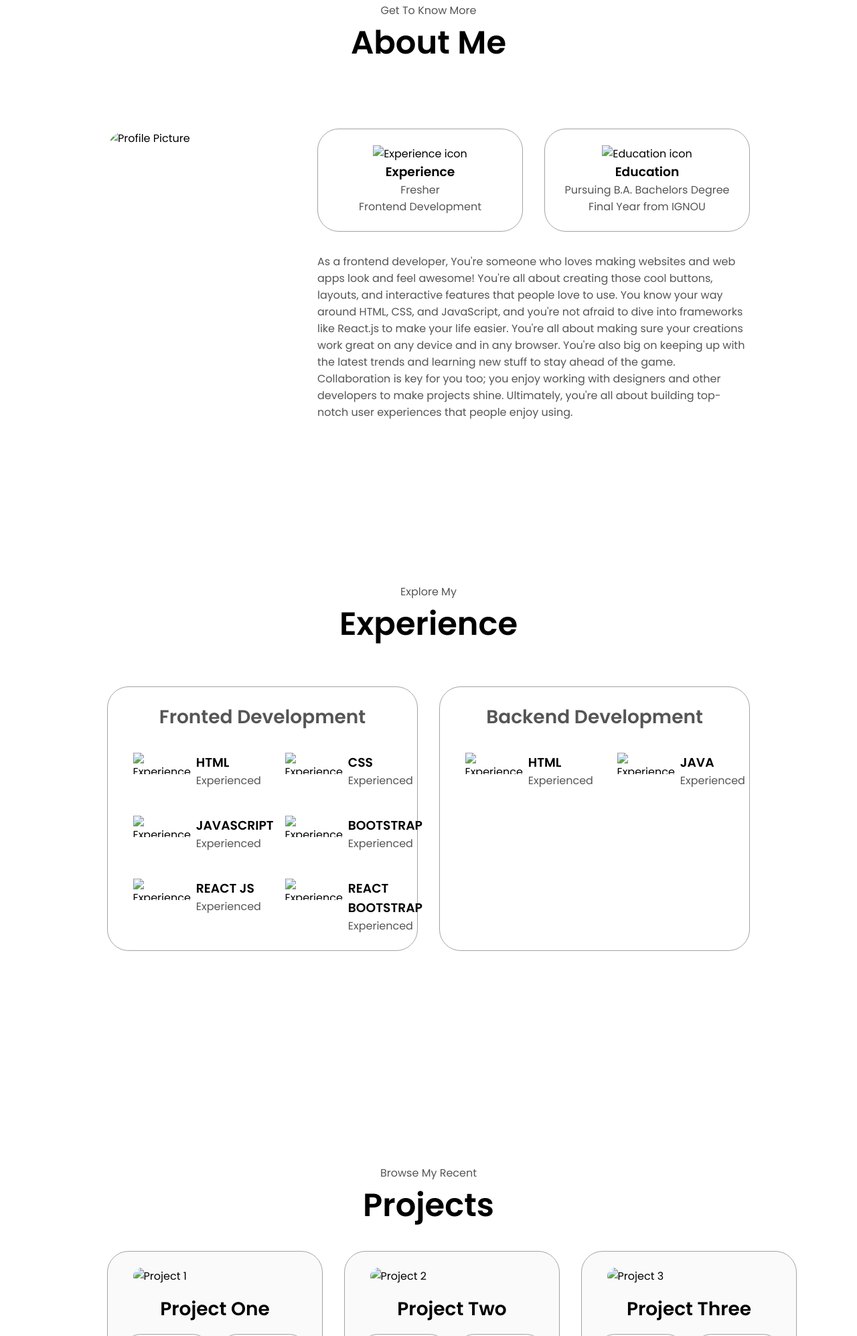
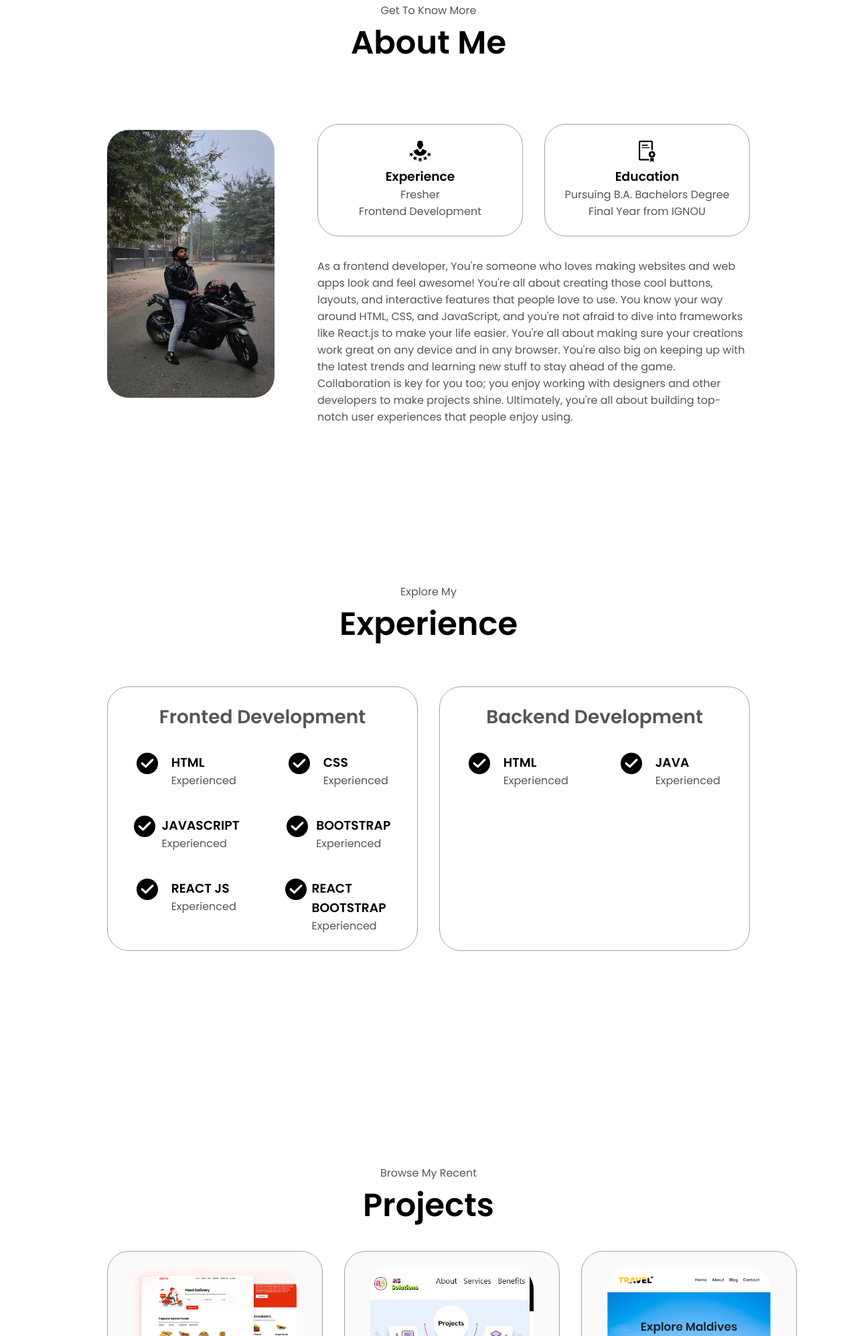
Before and after one commit to makesomediffert/Portfolio, a plain HTML site: page index.html in a window 1280 px wide. Shown: the part 805-2800 px from the top of the page at 67% size. Drawn offline with Linux system fonts and the light colour scheme.

Commit message:
Update index.html

```diff
--- a/index.html
+++ b/index.html
@@ -4,7 +4,7 @@
     <meta charset="UTF-8">
     <meta name="viewport" content="width=device-width, initial-scale=1.0">
     <title>MY Portfolio</title>
-    <link rel="shortcut icon" href="./assets/favicon.JPG" type="image/x-icon">
+    <link rel="shortcut icon" href="./favicon.JPG" type="image/x-icon">
     <link rel="stylesheet" href="./style.css">
     <link rel="stylesheet" href="./mediaquery.css">
 </head>
@@ -43,7 +43,7 @@
 <!-- About Section -->
 <section id="profile">
     <div class="section_pic-container">
-        <img src="./assets/prof.jpeg" alt="Amir Ali Profile Pic" width="250rem"
+        <img src="./prof.jpeg" alt="Amir Ali Profile Pic" width="250rem"
         style="border-radius: 50%;"/>
     </div>
     <div class="section_text">
@@ -59,9 +59,9 @@
             </button>
         </div>
         <div id="socials-container">
-            <img src="./assets/instagram.png" alt="My Instagram profile"
+            <img src="./instagram.png" alt="My Instagram profile"
             class="icon" onclick="location.href='https://Instagram.com/ali270247'">
-            <img src="./assets/github.png" alt="My Github profile"
+            <img src="./github.png" alt="My Github profile"
             class="icon" onclick="location.href='https://github.com/makesomediffert'">
         </div>
     </div>
@@ -71,19 +71,19 @@
     <h1 class="title">About Me</h1>
     <div class="section-container">
         <div class="section_pic-container">
-            <img src="./assets/WhatsApp Image 2024-09-26 at 5.03.51 PM.jpeg" width="250rem" alt="Profile Picture"
+            <img src="./WhatsApp Image 2024-09-26 at 5.03.51 PM.jpeg" width="250rem" alt="Profile Picture"
             class="about-pic">
         </div>
         <div class="about-details-container">
             <div class="about-containers">
                 <div class="details-container">
-                <img src="./assets/Experience.png" alt="Experience icon"
+                <img src="./Experience.png" alt="Experience icon"
                 class="icon">
                 <h3>Experience</h3>
                 <p>Fresher<br> Frontend Development</p>
             </div>
             <div class="details-container">
-                <img src="./assets/education.png" alt="Education icon"
+                <img src="./education.png" alt="Education icon"
                 class="icon">
                 <h3>Education</h3>
                 <p>Pursuing B.A. Bachelors Degree Final Year from IGNOU</p>
@@ -109,7 +109,7 @@
                 </h2>
                 <div class="article-container">
                     <article>
-                        <img src="./assets/tick.jpg"
+                        <img src="./tick.jpg"
                         alt="Experience icon"
                         class="icon">
                         <div>
@@ -118,7 +118,7 @@
                         </div>
                     </article>
                     <article>
-                        <img src="./assets/tick.jpg"
+                        <img src="./tick.jpg"
                         alt="Experience icon"
                         class="icon">
                         <div>
@@ -127,7 +127,7 @@
                         </div>
                     </article>
                     <article>
-                        <img src="./assets/tick.jpg"
+                        <img src="./tick.jpg"
                         alt="Experience icon"
                         class="icon">
                         <div>
@@ -136,7 +136,7 @@
                         </div>
                     </article>
                     <article>
-                        <img src="./assets/tick.jpg"
+                        <img src="./tick.jpg"
                         alt="Experience icon"
                         class="icon">
                         <div>
@@ -145,7 +145,7 @@
                         </div>
                     </article>
                     <article>
-                        <img src="./assets/tick.jpg"
+                        <img src="./tick.jpg"
                         alt="Experience icon"
                         class="icon">
                         <div>
@@ -154,7 +154,7 @@
                         </div>
                     </article>
                     <article>
-                        <img src="./assets/tick.jpg"
+                        <img src="./tick.jpg"
                         alt="Experience icon"
                         class="icon">
                         <div>
@@ -170,7 +170,7 @@
                 </h2>
                 <div class="article-container">
                     <article>
-                        <img src="./assets/tick.jpg"
+                        <img src="./tick.jpg"
                         alt="Experience icon"
                         class="icon">
                         <div>
@@ -180,7 +180,7 @@
                     </article>
 
                     <article>
-                        <img src="./assets/tick.jpg"
+                        <img src="./tick.jpg"
                         alt="Experience icon"
                         class="icon">
                         <div>
@@ -204,7 +204,7 @@
         <div class="about-containers">
         <div class="details-container color-container">
             <div class="article-container">
-                <img src="./assets/pet.JPG"
+                <img src="./pet.JPG"
                 alt="Project 1"
                 class="project-img">
             </div>
@@ -222,7 +222,7 @@
         </div>
         <div class="details-container color-container">
             <div class="article-container">
-                <img src="./assets/Capture.JPG"
+                <img src="./Capture.JPG"
                 alt="Project 2"
                 class="project-img"
                 onclick="location.href='./#projects'">
@@ -241,7 +241,7 @@
         </div>
         <div class="details-container color-container">
             <div class="article-container">
-                <img src="./assets/travel.png"
+                <img src="./travel.png"
                 alt="Project 3"
                 class="project-img"
                 onclick="location.href='./#projects'">
@@ -269,13 +269,13 @@
     <h1 class="title">Contact Me</h1>
     <div class="contact-info-upper-container">
         <div class="contact-info-container">
-        <img src="./assets/mail.png"
+        <img src="./mail.png"
             alt="Email icon"
             class="icon contact-icon">
             <p><a href="mailto:ali270247@gmail.com">ali270247@gmail.com</a></p>
         </div>
         <div class="contact-info-container">
-            <img src="./assets/CALL.png"
+            <img src="./CALL.png"
             alt="Instagram icon"
             class="icon contact-icon">
             <p><a href="tel:+8506030854">8506030854</a></p>
```
